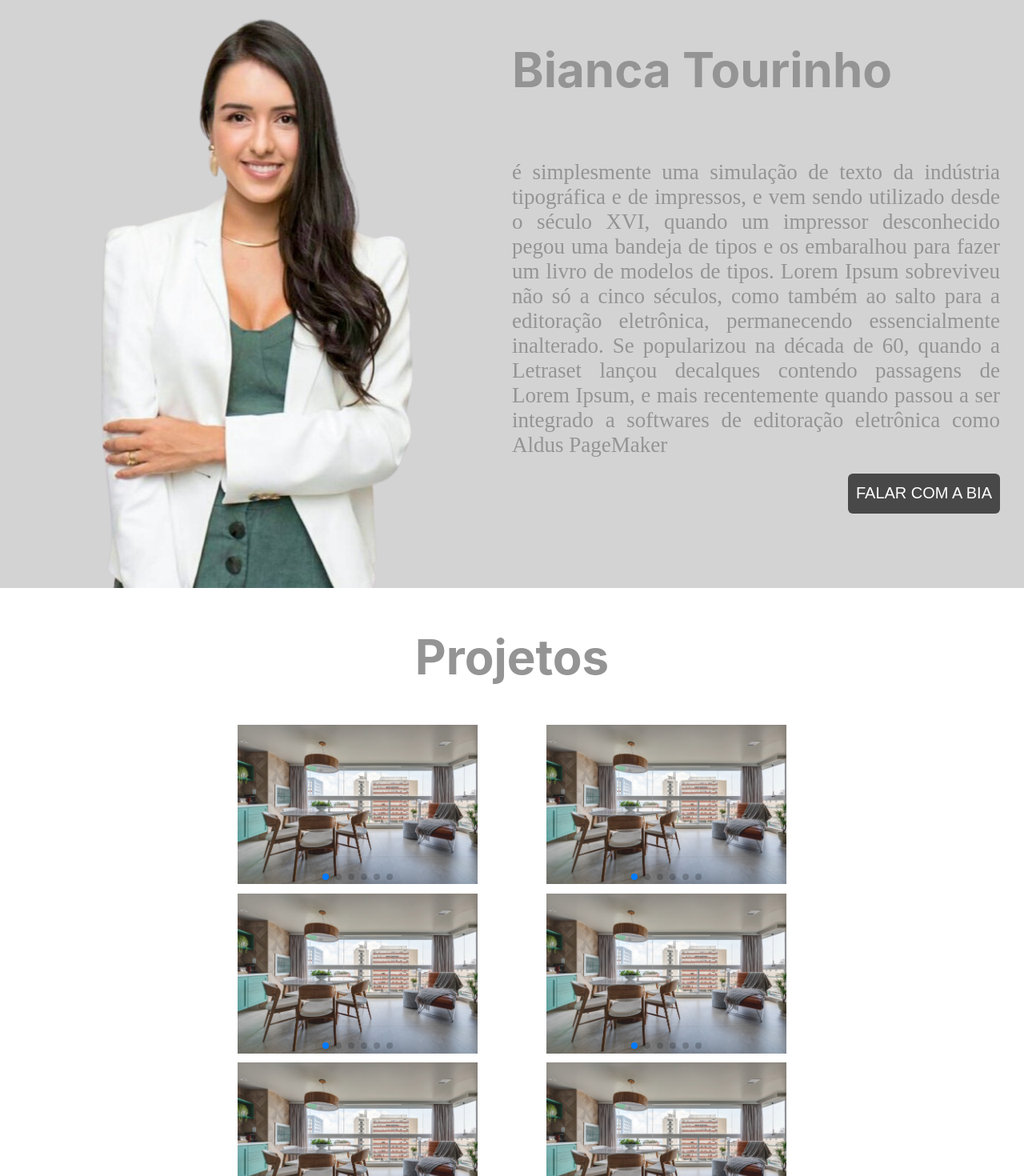
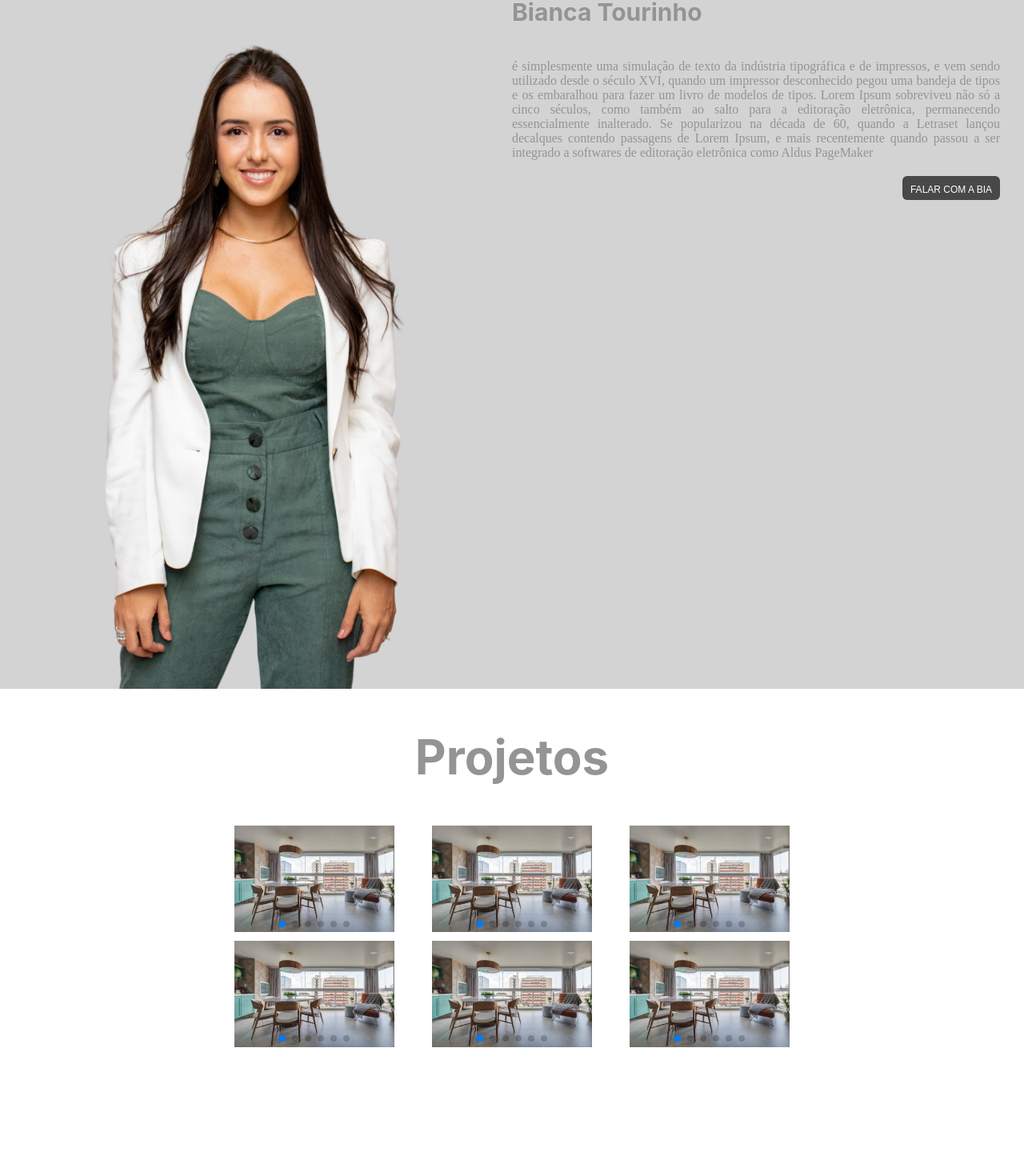
Before and after one commit to robertosouzajr7/website-bianca-tourinho, a React (Create React App) app: page / in a window 1280 px wide. Shown: the part 880-2350 px from the top of the page at 80% size. After the commit the page ends 2194 px from the top, so only its background shows below. Built offline with nearby package versions, Linux system fonts and the light colour scheme.

Commit message:
feat: add modal in galery

```diff
--- a/src/components/About/style.ts
+++ b/src/components/About/style.ts
@@ -14,7 +14,7 @@ export const Container = styled.div`
     display: flex;
 
     h2 {
-      font-size: 40px;
+      font-size: 30px;
       font-family: "Montserrat";
       font-weight: bold;
       color: #949494;
@@ -62,7 +62,7 @@ export const Container = styled.div`
 
       > h2 {
         display: flex;
-        font-size: 60px;
+        font-size: 30px;
         display: flex;
         flex-wrap: wrap;
         color: #949494;
@@ -70,7 +70,7 @@ export const Container = styled.div`
 
       > p {
         padding-right: 30px;
-        font-size: 27px;
+        font-size: 16px;
         font-family: "Source Sans Pro";
         color: #949494;
         text-align: justify;
@@ -82,8 +82,8 @@ export const Container = styled.div`
 
           button {
             padding: 10px;
-            font-size: 20px;
-            height: 50px;
+            font-size: 12px;
+            height: 30px;
             background-color: #484848;
             color: white;
             border-radius: 6px;
--- /dev/null
+++ b/src/components/ModalPhoto/Modal.tsx
@@ -0,0 +1,19 @@
+import React from "react";
+
+import { Button, ModalStyled, StyledImage } from "./Style";
+
+interface GalleryProps {
+  HandleCloseModal: () => void;
+  selectImage: string;
+}
+
+const Modal: React.FC<GalleryProps> = ({ HandleCloseModal, selectImage }) => {
+  return (
+    <ModalStyled>
+      <Button onClick={HandleCloseModal}>Fechar</Button>
+      <StyledImage src={selectImage} alt=" Imagem selecionada" />
+    </ModalStyled>
+  );
+};
+
+export default Modal;
--- /dev/null
+++ b/src/components/ModalPhoto/Style.ts
@@ -0,0 +1,28 @@
+import { styled } from "styled-components";
+
+export const ModalStyled = styled.div`
+  position: fixed;
+  top: 0;
+  left: 0;
+  width: 100%;
+  height: 100%;
+  background-color: rgba(0, 0, 0, 0.7);
+  display: flex;
+  justify-content: center;
+  align-items: center;
+  z-index: 5;
+`;
+
+export const Button = styled.button`
+  position: absolute;
+  top: 10px;
+  right: 10px;
+  padding: 5px 10px;
+  background-color: #fff;
+  border-radius: 5px;
+  cursor: pointer;
+`;
+
+export const StyledImage = styled.img`
+  width: 40%;
+`;
--- a/src/components/Projects/Projects.tsx
+++ b/src/components/Projects/Projects.tsx
@@ -6,9 +6,23 @@ import { FreeMode, Navigation, Pagination, Thumbs } from "swiper/modules";
 import "swiper/css/bundle";
 import "swiper/css/thumbs";
 import { GrView } from "react-icons/gr";
+import { Button, ModalStyled, StyledImage } from "../ModalPhoto/Style";
+import Modal from "../ModalPhoto/Modal";
 
 function Projects() {
   const [thumbsSwiper, setThumbsSwiper] = useState(null);
+  const [selectImage, setSelectImage] = useState("");
+  const [modalOpen, setModalOpen] = useState(false);
+
+  const HandleClick = (imageUrl: string) => {
+    setSelectImage(imageUrl);
+    setModalOpen(true);
+  };
+
+  const HandleCloseModal = () => {
+    setModalOpen(false);
+  };
+
   const swiperRef = React.useRef<SwiperRef>(null);
   return (
     <Container>
@@ -30,7 +44,7 @@ function Projects() {
               <Cards>
                 {foto.fotos.map((imagem) => (
                   <SwiperSlide>
-                    <Cards>
+                    <Cards onClick={() => HandleClick(imagem)}>
                       <img src={imagem} alt={imagem} />
                     </Cards>
                   </SwiperSlide>
@@ -40,6 +54,9 @@ function Projects() {
           ))}
         </div>
       </div>
+      {modalOpen && (
+        <Modal HandleCloseModal={HandleCloseModal} selectImage={selectImage} />
+      )}
     </Container>
   );
 }
--- a/src/components/Projects/Style.ts
+++ b/src/components/Projects/Style.ts
@@ -36,8 +36,8 @@ export const Container = styled.div`
       .capa-galeria {
         align-items: center;
         justify-content: center;
-        max-width: 300px;
-        max-height: 300px;
+        max-width: 200px;
+        max-height: 200px;
         width: 100%;
         object-fit: cover;
 
```
Also changed, not shown: src/assets/bianca.png.
